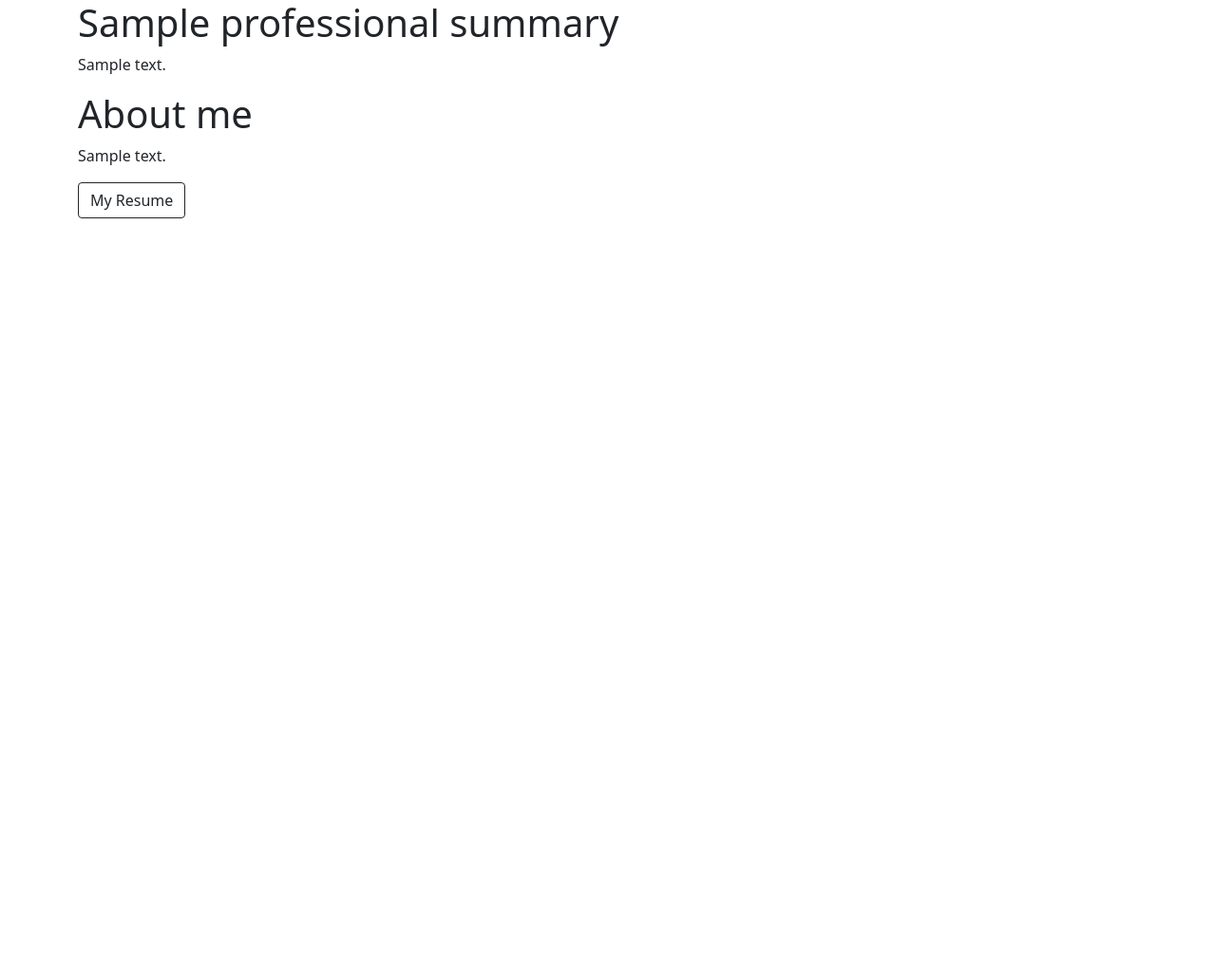
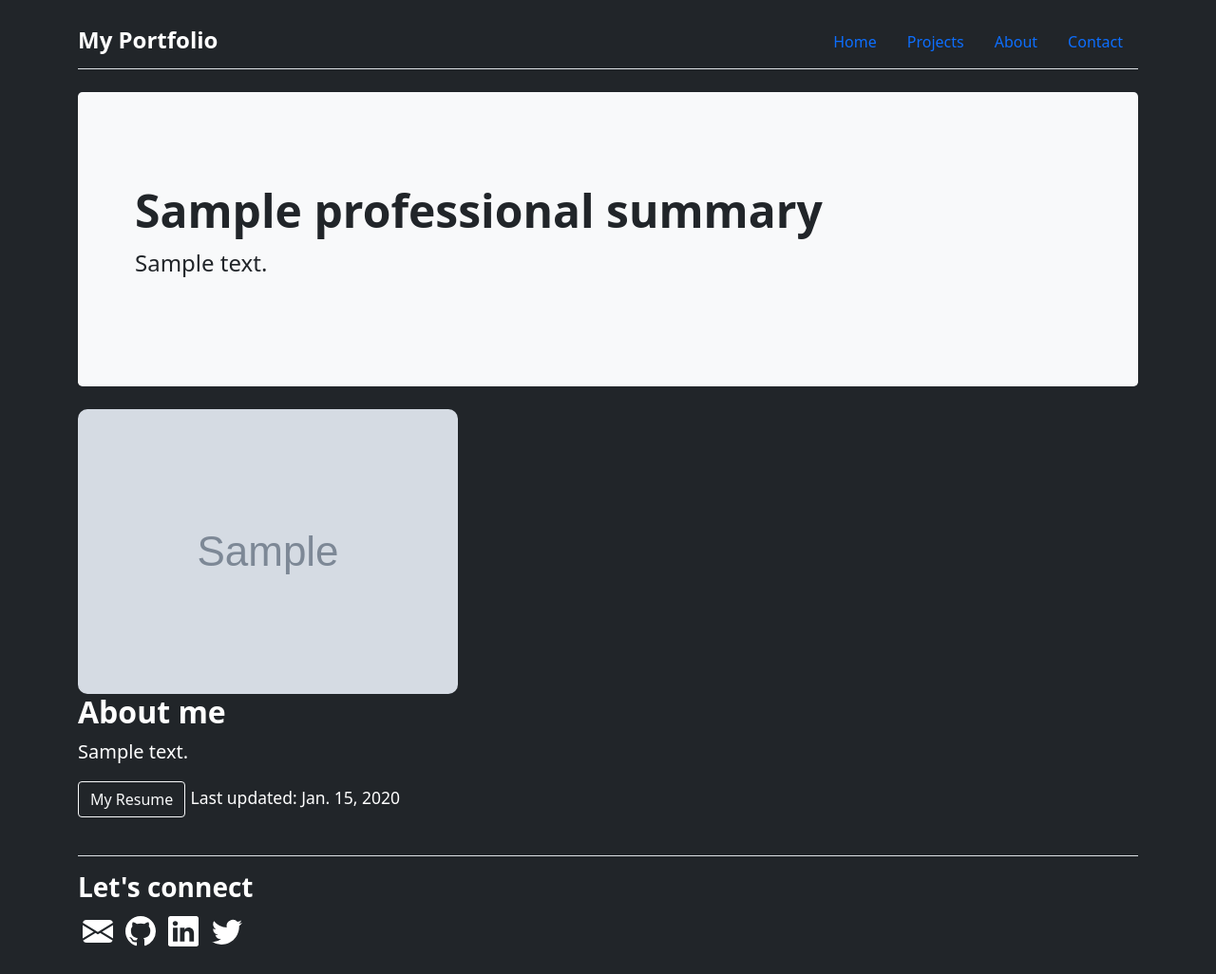
Before and after one commit to alfianAH/my-portfolio, a Django app: template templates/home-view.html in a window 1280 px wide. Shown: the whole page at 95% size. Before the commit the page ends 230 px from the top, so only its background shows below. Run offline with Django 3.2, Linux system fonts and the light colour scheme; the template is opened without the code that fills it: most values are stand-ins (such as "Sample title", 1, 10 or a date in 2020); grey boxes marked "Sample" are stand-in pictures; some libraries are stand-ins or nearby versions.

Commit message:
Make the home view UI good

```diff
--- a/my_portfolio/settings.py
+++ b/my_portfolio/settings.py
@@ -119,7 +119,7 @@ AUTH_PASSWORD_VALIDATORS = [
 
 LANGUAGE_CODE = 'en-us'
 
-TIME_ZONE = 'UTC'
+TIME_ZONE = 'Asia/Singapore'
 
 USE_I18N = True
 
@@ -133,6 +133,10 @@ USE_TZ = True
 
 STATIC_URL = '/static/'
 
+STATICFILES_DIRS = [
+    BASE_DIR / 'static',
+]
+
 # Default primary key field type
 # https://docs.djangoproject.com/en/3.2/ref/settings/#default-auto-field
 
--- /dev/null
+++ b/static/home/index.css
@@ -0,0 +1,36 @@
+a.icon-block {
+    color:#fff;
+    display:inline-block;
+    padding:5px 5px 5px 5px;
+    text-align:center;
+}
+
+.about-me{
+    object-fit: contain;
+    border-radius: 10px 10px 10px 10px;
+    max-height:400px;
+    background-position: center;
+    background-repeat: no-repeat;
+    background-size: cover;
+}
+
+.project-img{
+    object-fit: contain;
+    max-height: 225px;
+    background-position: center;
+    background-repeat: no-repeat;
+    background-size: cover;
+}
+
+.project-img-blur{
+    /* Blur effect */
+    filter: blur(10px);
+    -webkit-filter: blur(10px);
+    /* Center */
+    object-fit: cover;
+    object-position: center;
+    max-height: 225px;
+    background-position: center;
+    background-repeat: no-repeat;
+    background-size: cover;
+}
--- a/templates/base.html
+++ b/templates/base.html
@@ -1,3 +1,4 @@
+{% load static %}
 <!DOCTYPE html>
 <html lang="en">
 <head>
@@ -10,13 +11,62 @@
     <link href="https://cdn.jsdelivr.net/npm/bootstrap@5.1.3/dist/css/bootstrap.min.css" rel="stylesheet" integrity="sha384-1BmE4kWBq78iYhFldvKuhfTAU6auU8tT94WrHftjDbrCEXSU1oBoqyl2QvZ6jIW3" crossorigin="anonymous">
 
     <script src="https://unpkg.com/htmx.org@1.5.0"></script>
+    <link rel="stylesheet" href="{% static 'home/index.css' %}">
 </head>
-<body>
-    <div class="container">
-        {% block content %}
+<body class='bg-dark text-white'>
+    <main>
+        <div class="container py-4">
+            <header class="pb-5 mb-4 border-bottom">
+                <!-- Title -->
+                <a href="/" class="d-flex align-items-center text-white text-decoration-none float-md-start">
+                    <span class="fs-4 fw-bold">My Portfolio</span>
+                </a>
 
-        {% endblock content %}
-    </div>
+                <!-- Navigation Bar -->
+                <nav class="nav nav-masthead justify-content-center float-md-end">
+                    <a class="nav-link" aria-current="page" href="/">Home</a>
+                    <a class="nav-link" href="#projects">Projects</a>
+                    <a class="nav-link" href="#about-me">About</a>
+                    <a class="nav-link" href="#contact">Contact</a>
+                </nav>
+
+            </header>
+            {% block content %}
+
+            {% endblock content %}
+
+            <footer class="pt-3 mt-4 border-top" id="contact">
+                <h3 class="fw-bold">Let's connect</h3>
+                <!-- Gmail -->
+                <a href="mailto:alfian.hamdani04@gmail.com" class="icon-block">
+                    <svg xmlns="http://www.w3.org/2000/svg" width="32" height="32" fill="currentColor" class="bi bi-envelope-fill" viewBox="0 0 16 16">
+                        <path d="M.05 3.555A2 2 0 0 1 2 2h12a2 2 0 0 1 1.95 1.555L8 8.414.05 3.555zM0 4.697v7.104l5.803-3.558L0 4.697zM6.761 8.83l-6.57 4.027A2 2 0 0 0 2 14h12a2 2 0 0 0 1.808-1.144l-6.57-4.027L8 9.586l-1.239-.757zm3.436-.586L16 11.801V4.697l-5.803 3.546z"/>
+                      </svg>
+                </a>
+
+                <!-- Github -->
+                <a href="https://github.com/alfianAH" class="icon-block">
+                    <svg xmlns="http://www.w3.org/2000/svg" width="32" height="32" fill="currentColor" class="bi bi-github" viewBox="0 0 16 16">
+                        <path d="M8 0C3.58 0 0 3.58 0 8c0 3.54 2.29 6.53 5.47 7.59.4.07.55-.17.55-.38 0-.19-.01-.82-.01-1.49-2.01.37-2.53-.49-2.69-.94-.09-.23-.48-.94-.82-1.13-.28-.15-.68-.52-.01-.53.63-.01 1.08.58 1.23.82.72 1.21 1.87.87 2.33.66.07-.52.28-.87.51-1.07-1.78-.2-3.64-.89-3.64-3.95 0-.87.31-1.59.82-2.15-.08-.2-.36-1.02.08-2.12 0 0 .67-.21 2.2.82.64-.18 1.32-.27 2-.27.68 0 1.36.09 2 .27 1.53-1.04 2.2-.82 2.2-.82.44 1.1.16 1.92.08 2.12.51.56.82 1.27.82 2.15 0 3.07-1.87 3.75-3.65 3.95.29.25.54.73.54 1.48 0 1.07-.01 1.93-.01 2.2 0 .21.15.46.55.38A8.012 8.012 0 0 0 16 8c0-4.42-3.58-8-8-8z"/>
+                    </svg>
+                </a>
+
+                <!-- LinkedIn -->
+                <a href="https://www.linkedin.com/in/alfian-hamdani/" class="icon-block">
+                    <svg xmlns="http://www.w3.org/2000/svg" width="32" height="32" fill="currentColor" class="bi bi-linkedin" viewBox="0 0 16 16">
+                        <path d="M0 1.146C0 .513.526 0 1.175 0h13.65C15.474 0 16 .513 16 1.146v13.708c0 .633-.526 1.146-1.175 1.146H1.175C.526 16 0 15.487 0 14.854V1.146zm4.943 12.248V6.169H2.542v7.225h2.401zm-1.2-8.212c.837 0 1.358-.554 1.358-1.248-.015-.709-.52-1.248-1.342-1.248-.822 0-1.359.54-1.359 1.248 0 .694.521 1.248 1.327 1.248h.016zm4.908 8.212V9.359c0-.216.016-.432.08-.586.173-.431.568-.878 1.232-.878.869 0 1.216.662 1.216 1.634v3.865h2.401V9.25c0-2.22-1.184-3.252-2.764-3.252-1.274 0-1.845.7-2.165 1.193v.025h-.016a5.54 5.54 0 0 1 .016-.025V6.169h-2.4c.03.678 0 7.225 0 7.225h2.4z"/>
+                    </svg>
+                </a>
+
+                <!-- Twitter -->
+                <a href="https://twitter.com/alfian_4_" class="icon-block">
+                    <svg xmlns="http://www.w3.org/2000/svg" width="32" height="32" fill="currentColor" class="bi bi-twitter" viewBox="0 0 16 16">
+                        <path d="M5.026 15c6.038 0 9.341-5.003 9.341-9.334 0-.14 0-.282-.006-.422A6.685 6.685 0 0 0 16 3.542a6.658 6.658 0 0 1-1.889.518 3.301 3.301 0 0 0 1.447-1.817 6.533 6.533 0 0 1-2.087.793A3.286 3.286 0 0 0 7.875 6.03a9.325 9.325 0 0 1-6.767-3.429 3.289 3.289 0 0 0 1.018 4.382A3.323 3.323 0 0 1 .64 6.575v.045a3.288 3.288 0 0 0 2.632 3.218 3.203 3.203 0 0 1-.865.115 3.23 3.23 0 0 1-.614-.057 3.283 3.283 0 0 0 3.067 2.277A6.588 6.588 0 0 1 .78 13.58a6.32 6.32 0 0 1-.78-.045A9.344 9.344 0 0 0 5.026 15z"/>
+                    </svg>
+                </a>
+            </footer>
+        </div>
+    </main>
 
     <!-- Option 1: Bootstrap Bundle with Popper -->
     <script src="https://cdn.jsdelivr.net/npm/bootstrap@5.1.3/dist/js/bootstrap.bundle.min.js" integrity="sha384-ka7Sk0Gln4gmtz2MlQnikT1wXgYsOg+OMhuP+IlRH9sENBO0LRn5q+8nbTov4+1p" crossorigin="anonymous"></script>
--- a/templates/home-view.html
+++ b/templates/home-view.html
@@ -1,14 +1,31 @@
 {% extends 'base.html' %}
 
 {% block content %}
-<h1> {{ professional_summary.title }} </h1>
-<p> {{ professional_summary.content }} </p>
+<!-- Professional Summary -->
+<div class="p-5 mb-4 bg-light rounded-3">
+    <div class="container-fluid py-5 text-dark">
+        <h1 class="display-5 fw-bold">{{ professional_summary.title }}</h1>
+        <p class="col-md-8 fs-4">{{ professional_summary.content }}</p>
+    </div>
+</div>
 
-<h1>About me</h1>
-<p>{{ about.description }}</p>
+<!-- About me -->
+<div class="row featurette" id="about-me">
+    <div class="col-md-7 order-md-2">
+        <h2 class="fw-bold">About me</h2>
+        <p class="lead">{{ about.description }}</p>
 
-{% if about.resume_url %}
-    <a href="{{ about.resume_url }}" class="btn btn-outline-dark" download="">My Resume</a>
-{% endif %}
+        {% if about.resume_url %}
+            <p class="lead">
+                <a href="{{ about.resume_url }}" class="btn btn-outline-light" download="">My Resume</a>
+                <small>Last updated: {{ about.updated.date }}<small>
+            </p>
+        {% endif %}
+    </div>
+
+    <div class="col-md-5 order-md-1">
+        <img src="{{ about.photo_url }}" alt="me" class="about-me">
+    </div>
+</div>
 
 {% endblock content %}
```
